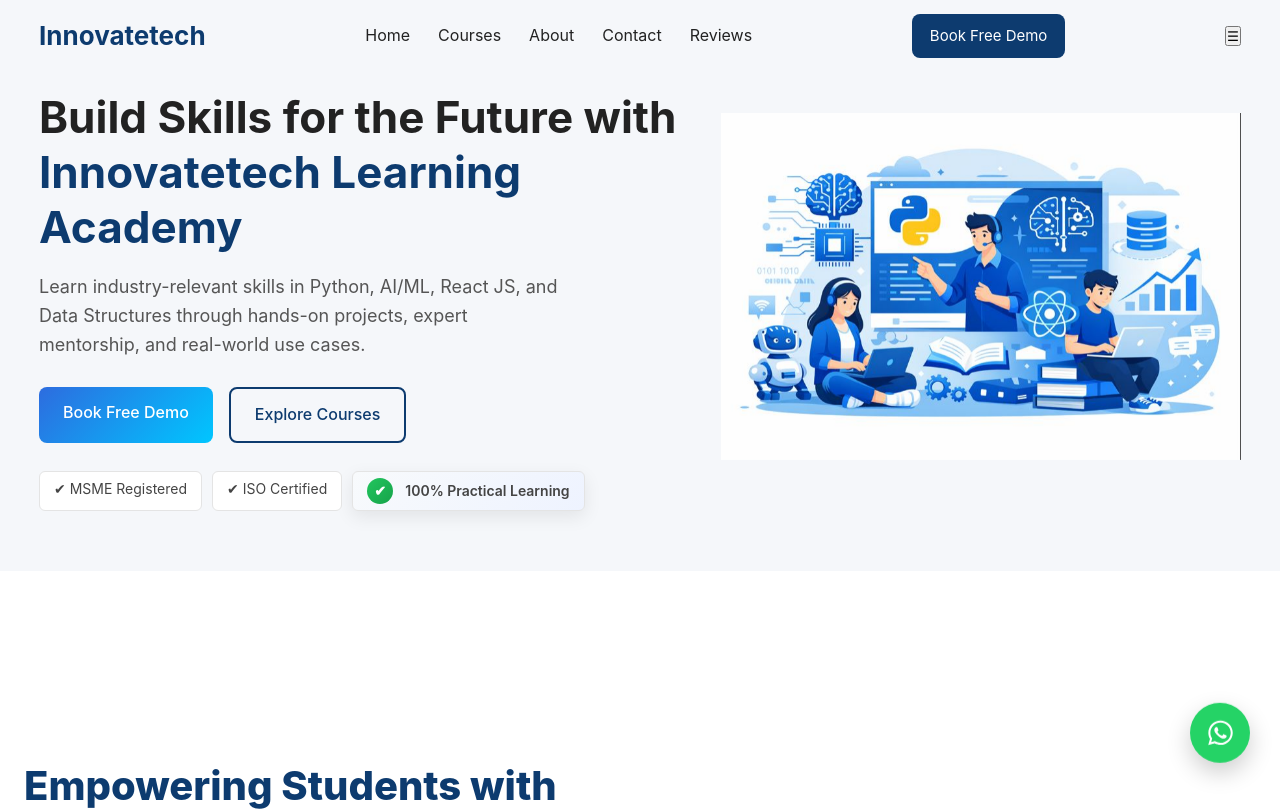
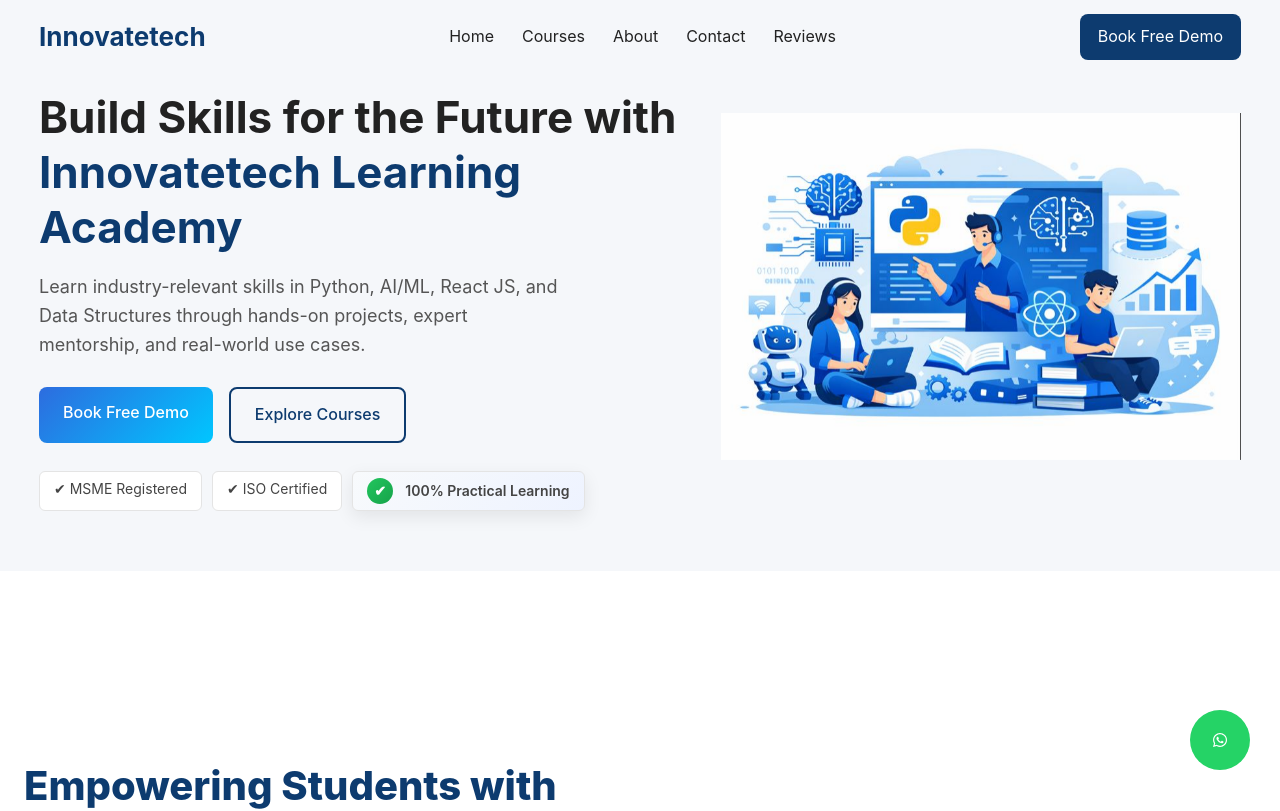
Before and after one commit to SubhojitMitra18/Innovatetech_Learning_Academy, a React (Vite) app: page / in a window 1280 px wide. Shown: the top 811 px of the page. Built offline with nearby package versions, Linux system fonts and the light colour scheme.

Commit message:
Update Navbar.css

```diff
--- a/src/components/Navbar/Navbar.css
+++ b/src/components/Navbar/Navbar.css
@@ -1,6 +1,5 @@
 :root {
   --primary-color: #2d6cdf;
-  --primary-dark: #1f4da8;
   --text-dark: #333;
   --bg-white: #fff;
   --shadow-soft: 0 2px 12px rgba(0, 0, 0, 0.08);
@@ -13,7 +12,6 @@
   width: 100%;
   padding: 14px 0;
   z-index: 1000;
-  transition: background 0.3s ease, box-shadow 0.3s ease;
 }
 
 .navbar.scrolled {
@@ -26,11 +24,10 @@
   margin: auto;
   padding: 0 24px;
   display: flex;
+  justify-content: space-between;
   align-items: center;
-  justify-content: space-between;
 }
 
-/* ================= LOGO ================= */
 .nav-logo {
   font-size: 26px;
   font-weight: 700;
@@ -38,33 +35,16 @@
   text-decoration: none;
 }
 
-/* ================= NAV LINKS ================= */
+/* ================= LINKS ================= */
 .nav-links {
   display: flex;
   gap: 28px;
   list-style: none;
 }
 
-.nav-links li a {
+.nav-links a {
   color: var(--text-dark);
-  font-size: 16px;
   text-decoration: none;
-  position: relative;
-}
-
-.nav-links li a::after {
-  content: "";
-  position: absolute;
-  left: 0;
-  bottom: -6px;
-  width: 0;
-  height: 2px;
-  background: var(--primary-color);
-  transition: width 0.3s ease;
-}
-
-.nav-links li a:hover::after {
-  width: 100%;
 }
 
 /* ================= CTA ================= */
@@ -74,42 +54,19 @@
   padding: 10px 18px;
   border-radius: 8px;
   text-decoration: none;
-  font-size: 15px;
 }
 
-/* ================= HAMBURGER ================= */
-.hamburger {
+/* ================= MENU TOGGLE ================= */
+.menu-toggle {
   display: none;
-  width: 44px;
-  height: 44px;
+  font-size: 32px;
+  background: none;
   border: none;
-  background: none;
   cursor: pointer;
-  align-items: center;
-  justify-content: center;
+  line-height: 1;
 }
 
-.hamburger .line {
-  width: 26px;
-  height: 3px;
-  background: var(--text-dark);
-  margin: 4px 0;
-  transition: transform 0.3s ease, opacity 0.3s ease;
-}
-
-.hamburger.open .line:nth-child(1) {
-  transform: translateY(7px) rotate(45deg);
-}
-
-.hamburger.open .line:nth-child(2) {
-  opacity: 0;
-}
-
-.hamburger.open .line:nth-child(3) {
-  transform: translateY(-7px) rotate(-45deg);
-}
-
-/* ================= MOBILE NAV ================= */
+/* ================= MOBILE ================= */
 @media (max-width: 1024px) {
   .nav-links {
     position: fixed;
@@ -120,27 +77,22 @@
     max-width: 300px;
     background: var(--bg-white);
     flex-direction: column;
-    padding: 100px 24px 24px;
+    padding: 100px 24px;
     gap: 22px;
-    transition: right 0.35s ease;
+    transition: right 0.3s ease;
     z-index: 999;
   }
 
   .nav-links.open {
     right: 0;
-    box-shadow: -10px 0 25px rgba(0, 0, 0, 0.15);
-  }
-
-  .nav-links li a {
-    font-size: 18px;
   }
 
   .nav-btn {
     display: none;
   }
 
-  .hamburger {
-    display: flex;
+  .menu-toggle {
+    display: block;
   }
 }
 
@@ -152,27 +104,17 @@
   z-index: 998;
 }
 
-/* ================= WHATSAPP FLOAT ================= */
+/* ================= WHATSAPP ================= */
 .whatsapp-float {
   position: fixed;
   right: 30px;
   bottom: 30px;
+  background: #25d366;
+  color: #fff;
   width: 60px;
   height: 60px;
-  background: #25d366;
-  color: #fff;
   border-radius: 50%;
   display: flex;
   align-items: center;
   justify-content: center;
-  font-size: 28px;
-  box-shadow: 0 10px 25px rgba(0, 0, 0, 0.2);
-  z-index: 999;
-  animation: float 2s ease-in-out infinite;
 }
-
-@keyframes float {
-  0% { transform: translateY(0); }
-  50% { transform: translateY(-6px); }
-  100% { transform: translateY(0); }
-}
```
